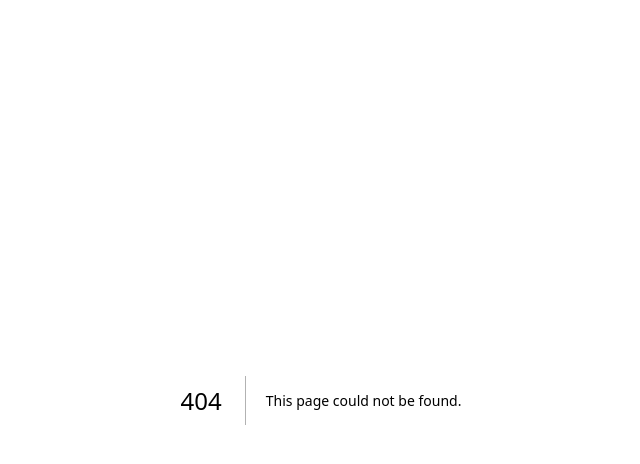
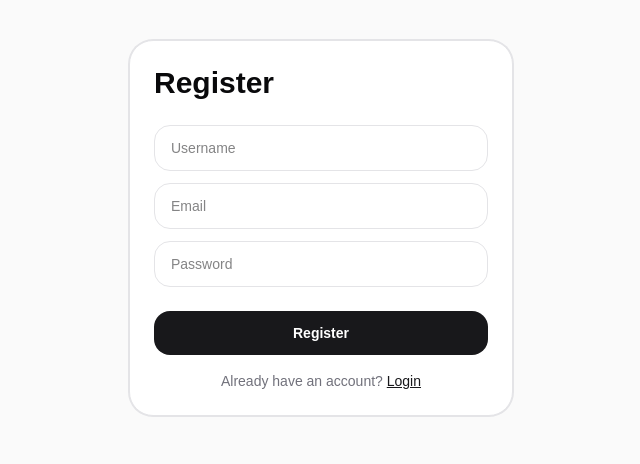
Before and after one commit to Shtekata/file-server, a Next.js app: page /register in a window 1280 px wide. Before the commit this address had no page. Shown: the top 464 px of the page, without its empty margins (319-959 px from the left). Built offline with nearby package versions, Linux system fonts and the light colour scheme.

Commit message:
Added RegisterPage

```diff
--- /dev/null
+++ b/app/register/page.tsx
@@ -0,0 +1,91 @@
+'use client'
+
+import { SubmitEvent, useState } from 'react'
+import Link from 'next/link'
+import { useRouter } from 'next/navigation'
+
+export default function RegisterPage() {
+  const router = useRouter()
+  const [error, setError] = useState('')
+  const [loading, setLoading] = useState(false)
+
+  async function handleSubmit(event: SubmitEvent<HTMLFormElement>) {
+    event.preventDefault()
+    setError('')
+    setLoading(true)
+
+    const form = new FormData(event.currentTarget)
+
+    const response = await fetch('/api/auth/register', {
+      method: 'POST',
+      headers: { 'Content-Type': 'application/json' },
+      body: JSON.stringify({
+        username: form.get('username'),
+        email: form.get('email'),
+        password: form.get('password'),
+      }),
+    })
+
+    setLoading(false)
+
+    if (!response.ok) {
+      const data = await response.json()
+      setError(data.error || 'Registration failed')
+      return
+    }
+
+    router.push('/my-files')
+    router.refresh()
+  }
+
+  return (
+    <main className='min-h-screen bg-zinc-50 px-3 py-10 text-zinc-950 dark:bg-zinc-950 dark:text-zinc-100'>
+      <form
+        onSubmit={handleSubmit}
+        className='mx-auto max-w-sm rounded-3xl border border-zinc-200 bg-white p-6 ring-1 ring-zinc-200 dark:border-white/10 dark:bg-white/5 dark:ring-white/10'
+      >
+        <h1 className='text-3xl font-bold'>Register</h1>
+
+        <input
+          name='username'
+          placeholder='Username'
+          required
+          className='mt-6 w-full rounded-2xl border border-zinc-200 bg-white px-4 py-3 text-sm outline-none focus:ring-4 dark:border-white/10 dark:bg-zinc-950'
+        />
+
+        <input
+          name='email'
+          type='email'
+          placeholder='Email'
+          required
+          className='mt-3 w-full rounded-2xl border border-zinc-200 bg-white px-4 py-3 text-sm outline-none focus:ring-4 dark:border-white/10 dark:bg-zinc-950'
+        />
+
+        <input
+          name='password'
+          type='password'
+          placeholder='Password'
+          required
+          minLength={8}
+          className='mt-3 w-full rounded-2xl border border-zinc-200 bg-white px-4 py-3 text-sm outline-none focus:ring-4 dark:border-white/10 dark:bg-zinc-950'
+        />
+
+        {error && <p className='mt-4 text-sm text-red-500'>{error}</p>}
+
+        <button
+          disabled={loading}
+          className='mt-6 w-full cursor-pointer rounded-2xl bg-zinc-900 px-4 py-3 text-sm font-semibold text-white transition hover:bg-zinc-700 disabled:opcity-50 dark:bg-zinc-100 dark:text-zinc-950 dark:hover:bg-white'
+        >
+          {loading ? 'Creating account...' : 'Register'}
+        </button>
+
+        <p className='mt-4 text-center text-sm text-zinc-500 dark:text-zinc-400'>
+          Already have an account?{' '}
+          <Link href='/login' className='text-zinc-900 underline dark:text-zinc-100'>
+            Login
+          </Link>
+        </p>
+      </form>
+    </main>
+  )
+}
```
